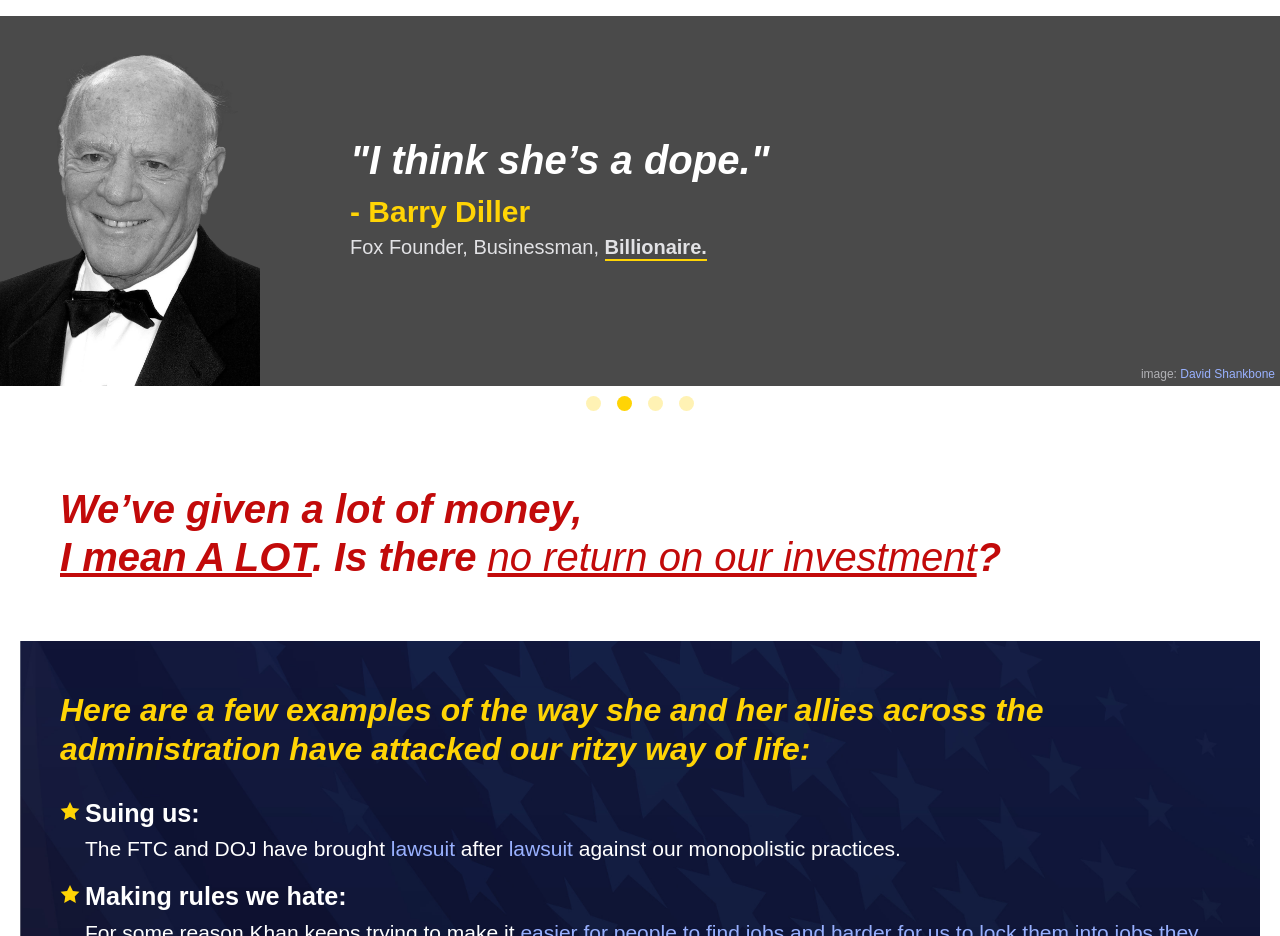
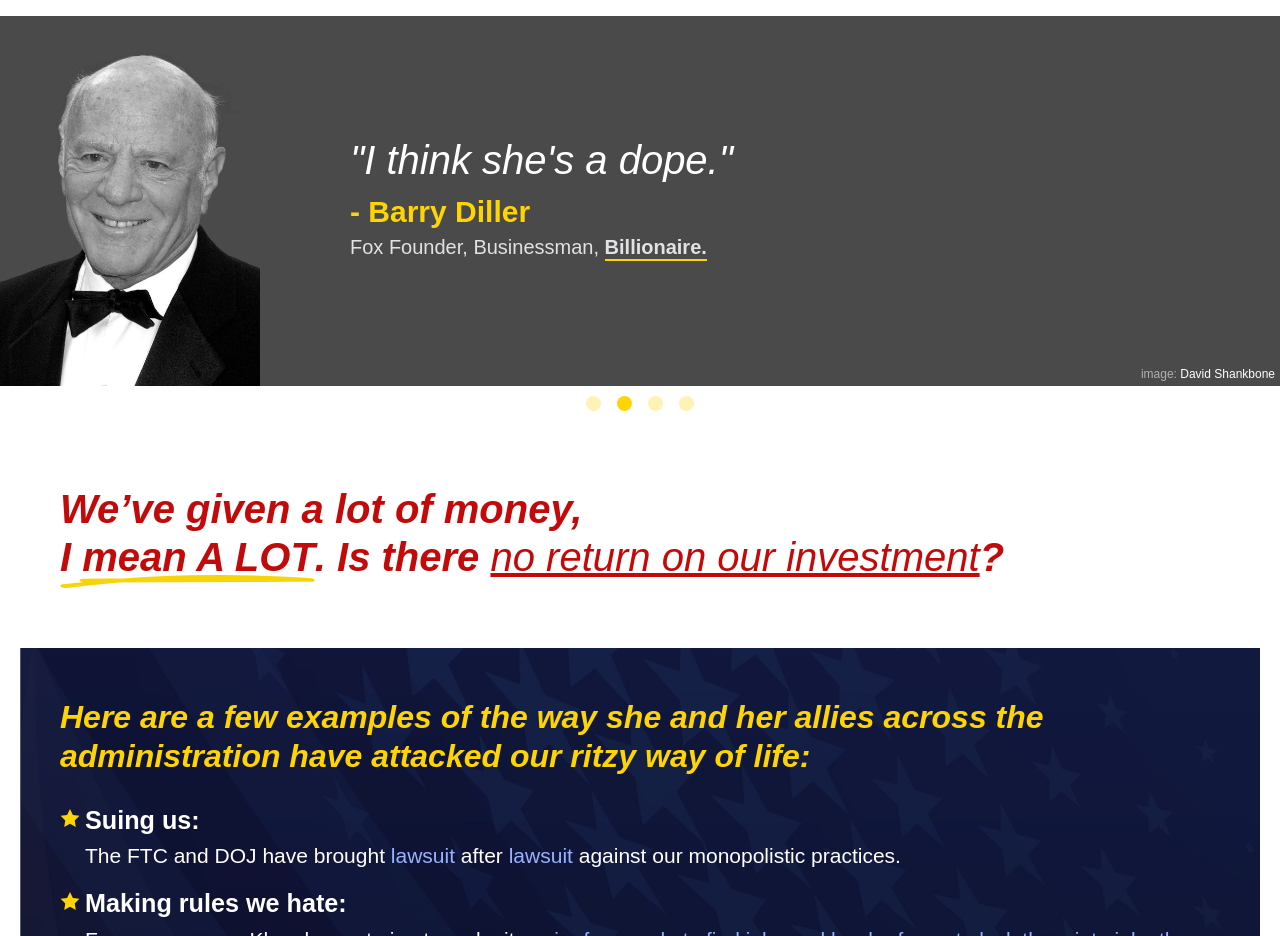
Before and after one commit to demand-progress/khan-www, a React (Vite) app: page / in a window 1280 px wide. Shown: the part 980-1916 px from the top of the page. Built offline with nearby package versions, Linux system fonts and the light colour scheme; a web font is replaced by a local one; what @nextui-org/react would draw is missing.

Commit message:
underline

```diff
--- a/src/App.jsx
+++ b/src/App.jsx
@@ -35,33 +35,33 @@ function App() {
 
         >
           <div className='bill hoffman'>
-            <p>"A person who is… not helping America"</p>
+            <p><a href="https://www.reuters.com/world/us/two-billionaire-harris-donors-hope-she-will-fire-ftc-chair-lina-khan-2024-07-26/" target='_blank'>"A person who is… not helping America"</a></p>
             <div>
-              <a href="https://www.reuters.com/world/us/two-billionaire-harris-donors-hope-she-will-fire-ftc-chair-lina-khan-2024-07-26/" target='_blank' className='name'>- Reid Hoffman</a>
+              <span className='name'>- Reid Hoffman</span>
               <p> Linked-In Founder, Microsoft Board Member, <span>Billionaire.</span></p>
             </div>
             <div className='caption'>image: <a href="https://commons.wikimedia.org/wiki/File:221017-D-BN624-0280_(52436096810)_(cropped).jpg" target='_blank'>US Secretary of Defense</a></div>
           </div>
           <div className='bill diller'>
-            <p>"I think she’s a dope."</p>
+            <p><a href="https://www.foxbusiness.com/politics/two-billionaire-harris-donors-want-her-fire-ftc-chair-lina-khan#" target='_blank'>"I think she's a dope."</a></p>
             <div>
-              <a href="https://www.foxbusiness.com/politics/two-billionaire-harris-donors-want-her-fire-ftc-chair-lina-khan#" target='_blank'  className='name'>- Barry Diller</a>
+              <span className='name'>- Barry Diller</span>
               <p>Fox Founder, Businessman, <span>Billionaire.</span></p>
             </div>
             <div className='caption'>image: <a href="https://en.wikipedia.org/wiki/Barry_Diller#/media/File:Barry_Diller_Shankbone_Metropolitan_Opera_2009.jpg" target='_blank' >David Shankbone</a></div>
           </div>
           <div className='bill'>
-            <p>“We all think the FTC has lost their center.”</p>
+            <p><a href="https://www.livemint.com/news/world/business-moguls-urge-harris-to-dump-biden-s-ftc-chair-lina-khan-11722451036463.html" target='_blank'>"We all think the FTC has lost their center."</a></p>
             <div>
-              <a href="https://www.livemint.com/news/world/business-moguls-urge-harris-to-dump-biden-s-ftc-chair-lina-khan-11722451036463.html" target='_blank'  className='name'>- Barry Sternlicht</a>
+              <span className='name'>- Barry Sternlicht</span>
               <p>Starwood Hotels Founder, Investment Fund CEO, <span>Billionaire.</span></p>
             </div>
             <div className='caption'>image: <a href="https://commons.wikimedia.org/wiki/File:Barry_sternlicht.jpg" target='_blank'> Christopher Michel</a></div>
           </div>
           <div className='bill kohsla'>
-            <p>"Not a rational human being."</p>
+            <p><a href="https://www.forbes.com/sites/johnkoetsier/2024/06/19/billionaire-investor-vinod-khosla-says-ftc-chair-lina-khan-not-a-rational-human-being/" target='_blank'>"Not a rational human being."</a></p>
             <div>
-              <a href="https://www.forbes.com/sites/johnkoetsier/2024/06/19/billionaire-investor-vinod-khosla-says-ftc-chair-lina-khan-not-a-rational-human-being/" target='_blank'  className='name'>- Vinod Kohsla</a>
+              <span className='name'>- Vinod Kohsla</span>
               <p>Sun Microsystems Founder, Venture Capitalist, <span>Billionaire.</span></p>
             </div>
             <div className='caption'>image: <a href="https://www.flickr.com/photos/x180" target='_blank'>James Duncan Davidson</a></div>
@@ -70,7 +70,7 @@ function App() {
       </div>
       <div className='quote container mx-auto'>
         We’ve given a lot of money,<br/>
-        <span className='underline'>I mean A LOT</span>. Is there <a href="https://www.levernews.com/dems-billionaire-tech-donor-presses-harris-to-fire-antitrust-regulator/" target='_blank'>no return on our investment</a>?
+        <span className='uline'>I mean A LOT</span>. Is there <a href="https://www.levernews.com/dems-billionaire-tech-donor-presses-harris-to-fire-antitrust-regulator/" target='_blank'>no return on our investment</a>?
       </div>
       <div className='alt'>
         <h3>Here are a few examples of the way she and her allies across the administration have attacked our ritzy way of life:</h3>
--- a/src/App.scss
+++ b/src/App.scss
@@ -59,6 +59,17 @@ $pad: 20px;
   }
   a{
     color: $blue;
+    @media (hover: hover){
+      &:hover{
+        text-decoration: underline;
+      }
+    }
+  }
+  .uline{
+    background: url(./assets/imeanalotunderline.svg) no-repeat center bottom;
+    background-size: 100% auto;
+    display: inline-block;
+    padding-bottom: 7px;
   }
   .quote{
     padding: 20px 20px;
@@ -83,6 +94,9 @@ $pad: 20px;
       padding: 25px 15px 30px 160px;
       text-align: left;
       position: relative;
+      a {
+        color: $white;
+      }
       &.hoffman{
         background-image: url(./assets/reid_hoffman.png);
         background-size: 180px auto;
```
Also changed, not shown: src/assets/imeanalotunderline.svg (added).
